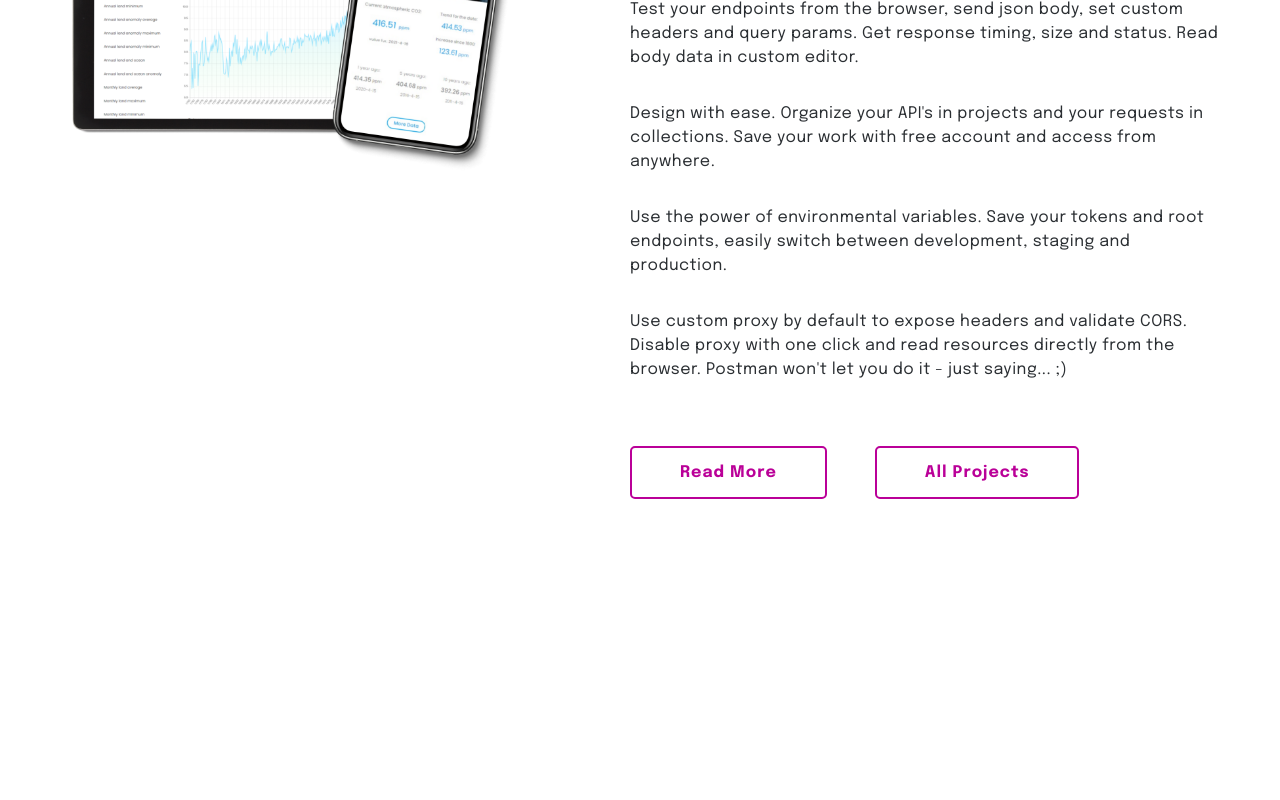
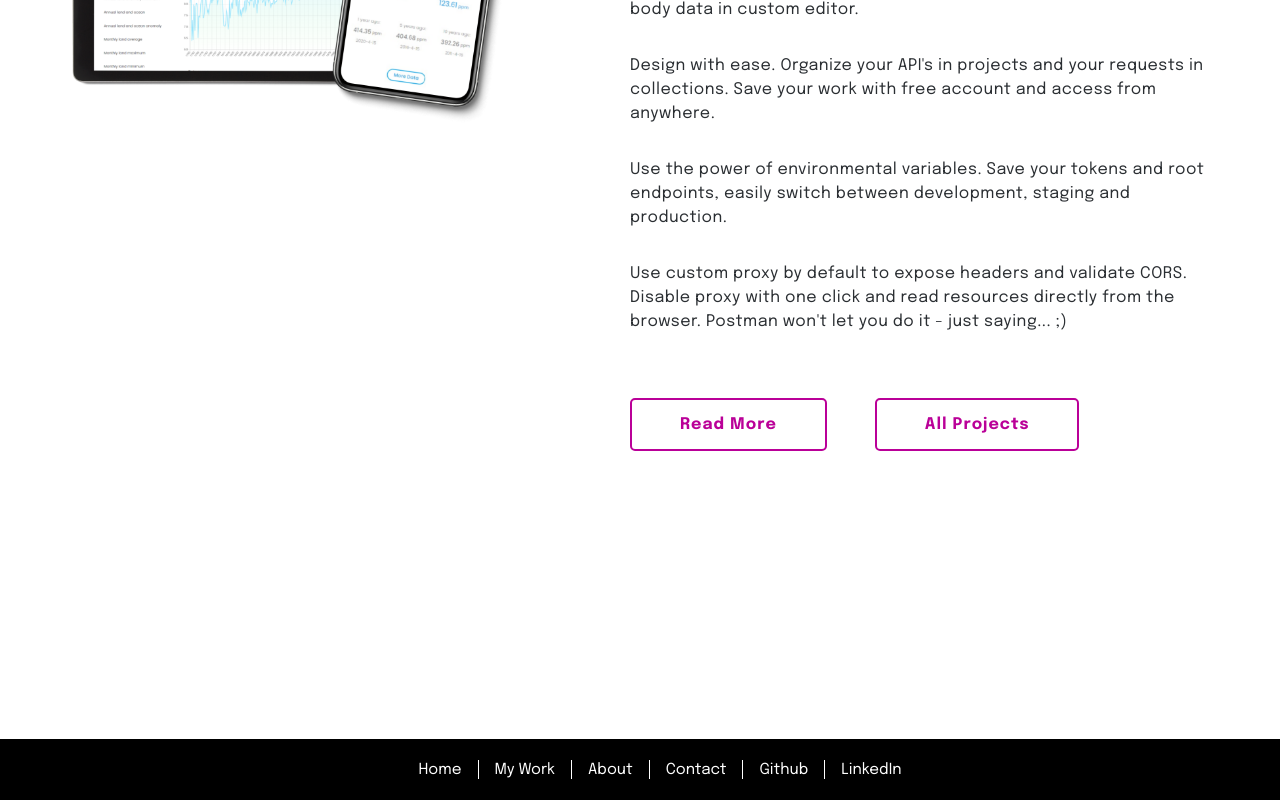
Before and after one commit to TomaszPietrzykowski/portfolio-next, a Next.js app: page / in a window 1280 px wide. Shown: the part 2223-3023 px from the top of the page. Built offline with nearby package versions, Linux system fonts and the light colour scheme.

Commit message:
footer added

```diff
--- a/components/Featured1.js
+++ b/components/Featured1.js
@@ -19,11 +19,9 @@ const Featured1 = () => {
           Climate data friendly charted with dynamic range scope for high
           resolution insight. <br />
           <br />
-          Up-to-date newsfeed provides macroeconomic and geopolitical context on
-          climate change. <br />
+          Up-to-date newsfeed providing wider context on climate change. <br />
           <br />
-          Detailed documentation of the API with a list of all available
-          endpoints.
+          Detailed documentation of the API with a list of endpoints.
         </p>
         <div className={styles.featuredBtnsContainer}>
           <button className={styles.featuredBtn}>Read More</button>
--- /dev/null
+++ b/components/Layout/Footer.js
@@ -0,0 +1,33 @@
+import styles from '../../styles/Layout.module.css'
+import Link from 'next/link'
+
+const Footer = () => {
+  return (
+    <footer className={styles.footerContainer}>
+      <ul className={styles.footerNav}>
+        <li>
+          <Link href='/'>Home</Link>
+        </li>
+        <li>
+          <Link href='/projects'>My Work</Link>
+        </li>
+        <li>
+          <Link href='/about'>About</Link>
+        </li>
+        <li>
+          <Link href='/contact'>Contact</Link>
+        </li>
+        <li>
+          <Link href='https://github.com/TomaszPietrzykowski'>Github</Link>
+        </li>
+        <li>
+          <Link href='https://www.linkedin.com/in/tomaszpietrzykowski/'>
+            LinkedIn
+          </Link>
+        </li>
+      </ul>
+    </footer>
+  )
+}
+
+export default Footer
--- a/components/Navbar.js
+++ b/components/Layout/Navbar.js
@@ -1,4 +1,4 @@
-import styles from '../styles/Layout.module.css'
+import styles from '../../styles/Layout.module.css'
 import Link from 'next/link'
 
 const Navbar = () => {
--- a/pages/index.js
+++ b/pages/index.js
@@ -1,7 +1,8 @@
 import Featured1 from '../components/Featured1'
 import Featured2 from '../components/Featured2'
 import Hero from '../components/Hero'
-import Navbar from '../components/Navbar'
+import Footer from '../components/Layout/Footer'
+import Navbar from '../components/Layout/Navbar'
 
 function HomePage() {
   return (
@@ -10,6 +11,7 @@ function HomePage() {
       <Hero />
       <Featured1 />
       <Featured2 />
+      <Footer />
     </div>
   )
 }
--- a/styles/Layout.module.css
+++ b/styles/Layout.module.css
@@ -56,3 +56,32 @@
 .lastname {
   color: var(--accent01);
 }
+
+.footerContainer {
+  width: 100%;
+  padding: .3rem;
+  display: flex;
+  align-items: center;
+  justify-content: center;
+  background-color: black;
+}
+
+.footerNav {
+  display: flex;
+  flex-direction: row;
+  align-items: center;
+  justify-content: center;
+}
+
+.footerNav li {
+  padding: .1rem 1rem;
+  font-size: .95rem;
+  border-right: 1px solid white;
+  color: rgb(255, 255, 255);
+}
+.footerNav li:hover {
+  color: var(--accent01);
+}
+.footerNav li:last-of-type {
+  border-right: none;
+}
```
